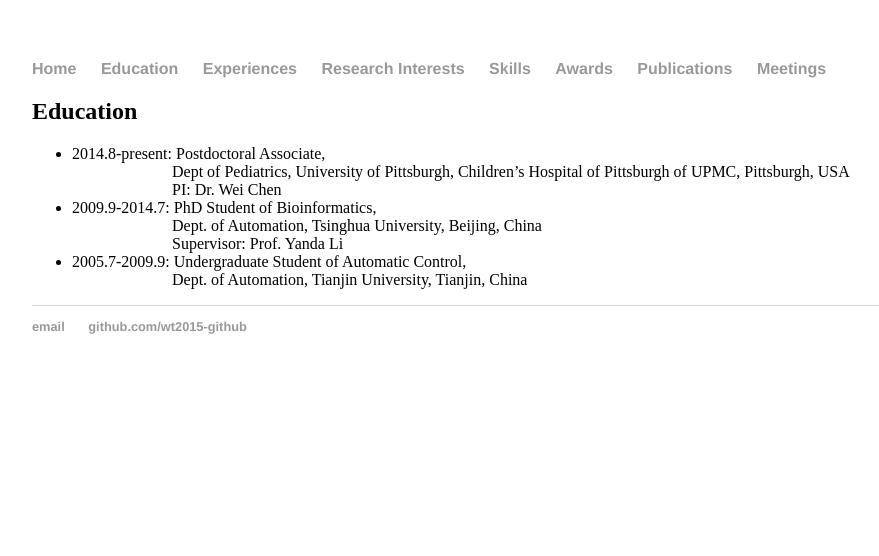
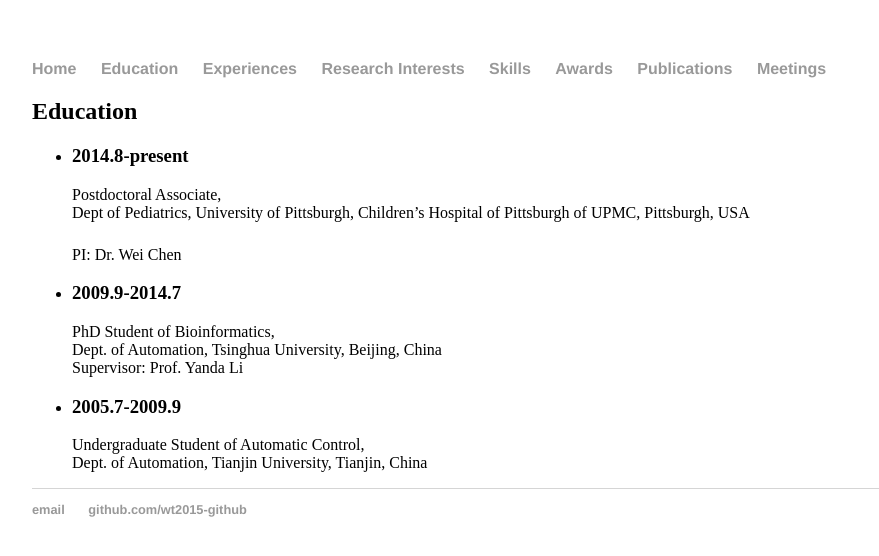
Before and after one commit to wt2015-github/wt2015-github.github.io, a Jekyll site: the page built from education/index.html, in a window 1280 px wide. Shown: the top 556 px of the page, without its empty margins (160-1039 px from the left). Built offline with Jekyll 4.4.1, drawn with Linux system fonts in a browser that asks for light colours; part of the change alters nothing that is shown.

```diff
--- a/education/index.html
+++ b/education/index.html
@@ -6,13 +6,16 @@ title: Education
 	<a name="Education"></a>
 	<h2>Education</h2>
 	<ul>
-		<li><span> 2014.8-present: Postdoctoral Associate,<br/>
-		&nbsp;&nbsp;&nbsp;&nbsp;&nbsp;&nbsp;&nbsp;&nbsp;&nbsp;&nbsp;&nbsp;&nbsp;&nbsp;&nbsp;&nbsp;&nbsp;&nbsp;&nbsp;&nbsp;&nbsp;&nbsp;&nbsp;&nbsp;&nbsp;&nbsp;Dept of Pediatrics, University of Pittsburgh, Children’s Hospital of Pittsburgh of UPMC, Pittsburgh, USA<br/>
-		&nbsp;&nbsp;&nbsp;&nbsp;&nbsp;&nbsp;&nbsp;&nbsp;&nbsp;&nbsp;&nbsp;&nbsp;&nbsp;&nbsp;&nbsp;&nbsp;&nbsp;&nbsp;&nbsp;&nbsp;&nbsp;&nbsp;&nbsp;&nbsp;&nbsp;PI: Dr. Wei Chen</span></li>
-		<li><span> 2009.9-2014.7: PhD Student of Bioinformatics,<br/>
-		&nbsp;&nbsp;&nbsp;&nbsp;&nbsp;&nbsp;&nbsp;&nbsp;&nbsp;&nbsp;&nbsp;&nbsp;&nbsp;&nbsp;&nbsp;&nbsp;&nbsp;&nbsp;&nbsp;&nbsp;&nbsp;&nbsp;&nbsp;&nbsp;&nbsp;Dept. of Automation, Tsinghua University, Beijing, China<br/>
-                &nbsp;&nbsp;&nbsp;&nbsp;&nbsp;&nbsp;&nbsp;&nbsp;&nbsp;&nbsp;&nbsp;&nbsp;&nbsp;&nbsp;&nbsp;&nbsp;&nbsp;&nbsp;&nbsp;&nbsp;&nbsp;&nbsp;&nbsp;&nbsp;&nbsp;Supervisor: Prof. Yanda Li</span></li>
-		<li><span> 2005.7-2009.9: Undergraduate Student of Automatic Control,<br/>
-		&nbsp;&nbsp;&nbsp;&nbsp;&nbsp;&nbsp;&nbsp;&nbsp;&nbsp;&nbsp;&nbsp;&nbsp;&nbsp;&nbsp;&nbsp;&nbsp;&nbsp;&nbsp;&nbsp;&nbsp;&nbsp;&nbsp;&nbsp;&nbsp;&nbsp;Dept. of Automation, Tianjin University, Tianjin, China</span></li>
+		<li><h3>2014.8-present</h3>
+		Postdoctoral Associate,<br/>
+		Dept of Pediatrics, University of Pittsburgh, Children’s Hospital of Pittsburgh of UPMC, Pittsburgh, USA</p>
+		PI: Dr. Wei Chen</li>
+		<li><h3>2009.9-2014.7</h3>
+		PhD Student of Bioinformatics,<br/>
+		Dept. of Automation, Tsinghua University, Beijing, China<br/>
+                Supervisor: Prof. Yanda Li</li>
+		<li><h3>2005.7-2009.9</h3>
+		Undergraduate Student of Automatic Control,<br/>
+		Dept. of Automation, Tianjin University, Tianjin, China</li>
 	</ul>
 </div>
```
